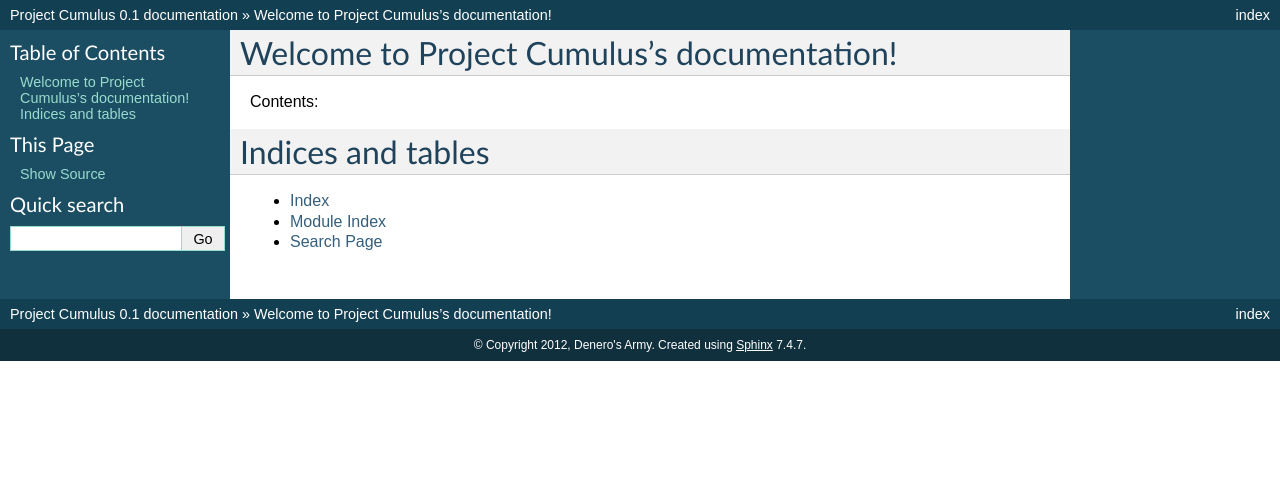
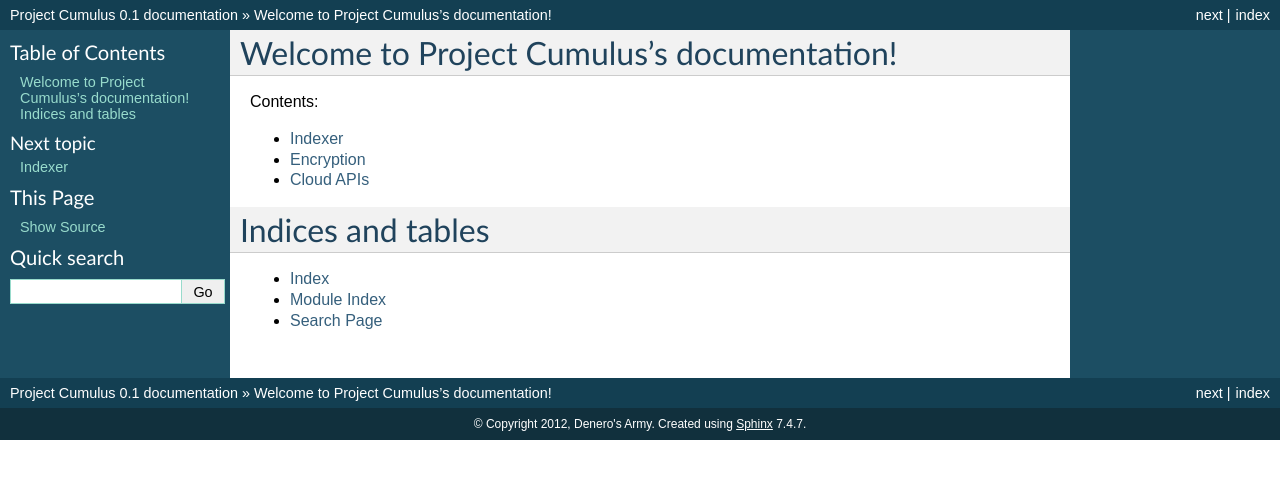
Before and after one commit to DenerosArmy/cumulus, a Sphinx documentation site: the page built from doc/index.rst, in a window 1280 px wide. Shown: the top 479 px of the page. Built offline with Sphinx 7.4.7, drawn with Linux system fonts in a browser that asks for light colours.

Commit message:
Docs pages

```diff
--- /dev/null
+++ b/doc/cloud.rst
@@ -0,0 +1,5 @@
+Cloud APIs
+==========
+
+.. automodule:: cloud
+   :members:
--- /dev/null
+++ b/doc/encryption.rst
@@ -0,0 +1,5 @@
+Encryption
+==========
+
+.. automodule:: encryption
+   :members:
--- a/doc/index.rst
+++ b/doc/index.rst
@@ -11,6 +11,10 @@
 .. toctree::
    :maxdepth: 2
 
+   indexer
+   encryption
+   cloud
+
 Indices and tables
 ==================
 
--- /dev/null
+++ b/doc/indexer.rst
@@ -0,0 +1,5 @@
+Indexer
+=======
+
+.. automodule:: indexer
+   :members:
```
